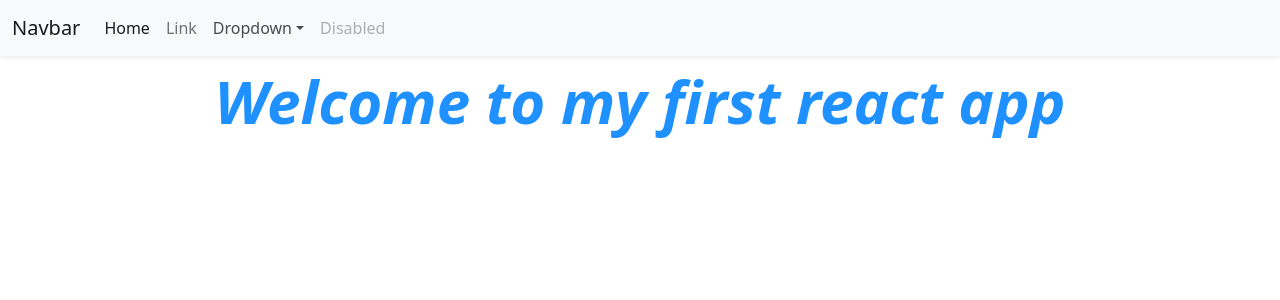
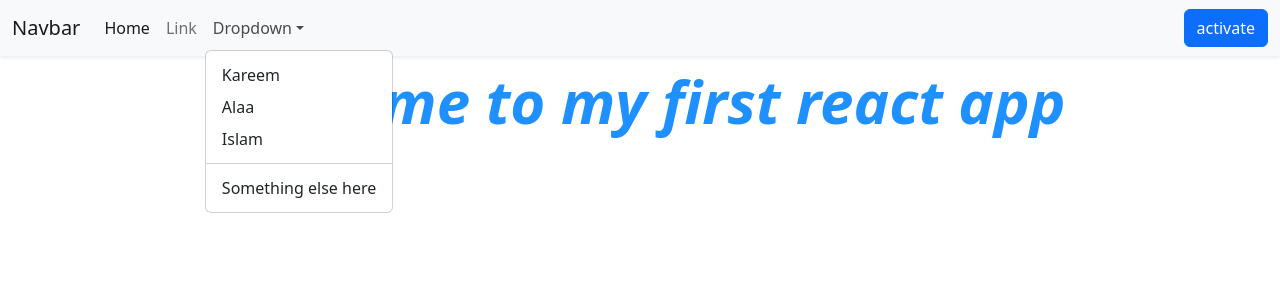
Before and after one commit to kareemRafat/react-app, a React (Create React App) app: page / in a window 1280 px wide. Both pictures are taken after a click on the button "Dropdown". Shown: the top 300 px of the page. Built offline with nearby package versions, Linux system fonts and the light colour scheme.

Commit message:
fantastic

```diff
--- a/src/App.js
+++ b/src/App.js
@@ -10,12 +10,34 @@ import Header from './header.js';
     * call it Header *
 */
 
+/*  some test variables  */
+let content = <span> from contnet variable in App.js</span>;
+let funRef = () => {
+  alert('good react');
+}
+let namesObject = [
+  {id : 1 , name : 'Kareem'},
+  {id : 2 , name : 'Alaa'},
+  {id : 3 , name : 'Islam'},
+];
+
 let App = () => {
 
   return (
+    // nameless tag <></> to make parent to two jsx either component or normal jsx
     <>
       {/* get the header jsx element and inject the App with it*/}
-      <Header/>
+      {/* function component with paired tags*/}
+      <Header
+        data={content}
+        dataArray={['ahmed','ali','ayman']}
+        dataObject = {namesObject}
+        // funRefAttr = {funRef}
+        funRefAttr = { () => {alert('inline function')} }
+      >
+        {/* passed as children to header props params */}
+        <p>this is child in Header component</p>
+      </Header>
 
       <div style={{
               color : 'dodgerblue',
--- a/src/header.js
+++ b/src/header.js
@@ -1,5 +1,6 @@
-let Header = () => {
-
+let Header = (props) => {
+	// props is the parameter that receive every custom attributes in Header component call
+	console.log(props);
 	return (
 		<nav className="navbar navbar-expand-lg navbar-light bg-light shadow-sm">
 		  <div className="container-fluid">
@@ -41,16 +42,17 @@ let Header = () => {
 		            Dropdown
 		          </a>
 		          <ul className="dropdown-menu" aria-labelledby="navbarDropdown">
-		            <li>
-		              <a className="dropdown-item" href="#">
-		                Action
-		              </a>
-		            </li>
-		            <li>
-		              <a className="dropdown-item" href="#">
-		                Another action
-		              </a>
-		            </li>
+								{/* loop in object passed to props */}
+								{/* js code in two {} */}
+								{props.dataObject.map((item,index) => {
+									return (<li>
+													<a className="dropdown-item" href="#">
+														{item.name}
+													</a>
+												</li>)
+								})}
+
+
 		            <li>
 		              <hr className="dropdown-divider" />
 		            </li>
@@ -63,15 +65,17 @@ let Header = () => {
 		        </li>
 		        <li className="nav-item">
 		          <a
-		            className="nav-link disabled"
+		            className="nav-link disabled text-danger fw-bold"
 		            href="#"
 		            tabIndex={-1}
 		            aria-disabled="true"
 		          >
-		            Disabled
+								{props.dataObject.username}
 		          </a>
 		        </li>
 		      </ul>
+					{/* call the function and event onClick={} camelcase */}
+					<input className="btn btn-primary" type={'button'} value='activate' onClick={props.funRefAttr}/>
 		    </div>
 		  </div>
 		</nav>
--- a/src/index.js
+++ b/src/index.js
@@ -2,8 +2,10 @@ import React from 'react';
 import ReactDOM from 'react-dom/client';
 import './App.css';
 import App from './App.js';
+import bootstrap from 'bootstrap/dist/js/bootstrap.bundle.min.js';
 
 
+//virtual dom connect with real dom
 const root = ReactDOM.createRoot(document.getElementById('root'));
 
 // get app from App.js as variable
```
